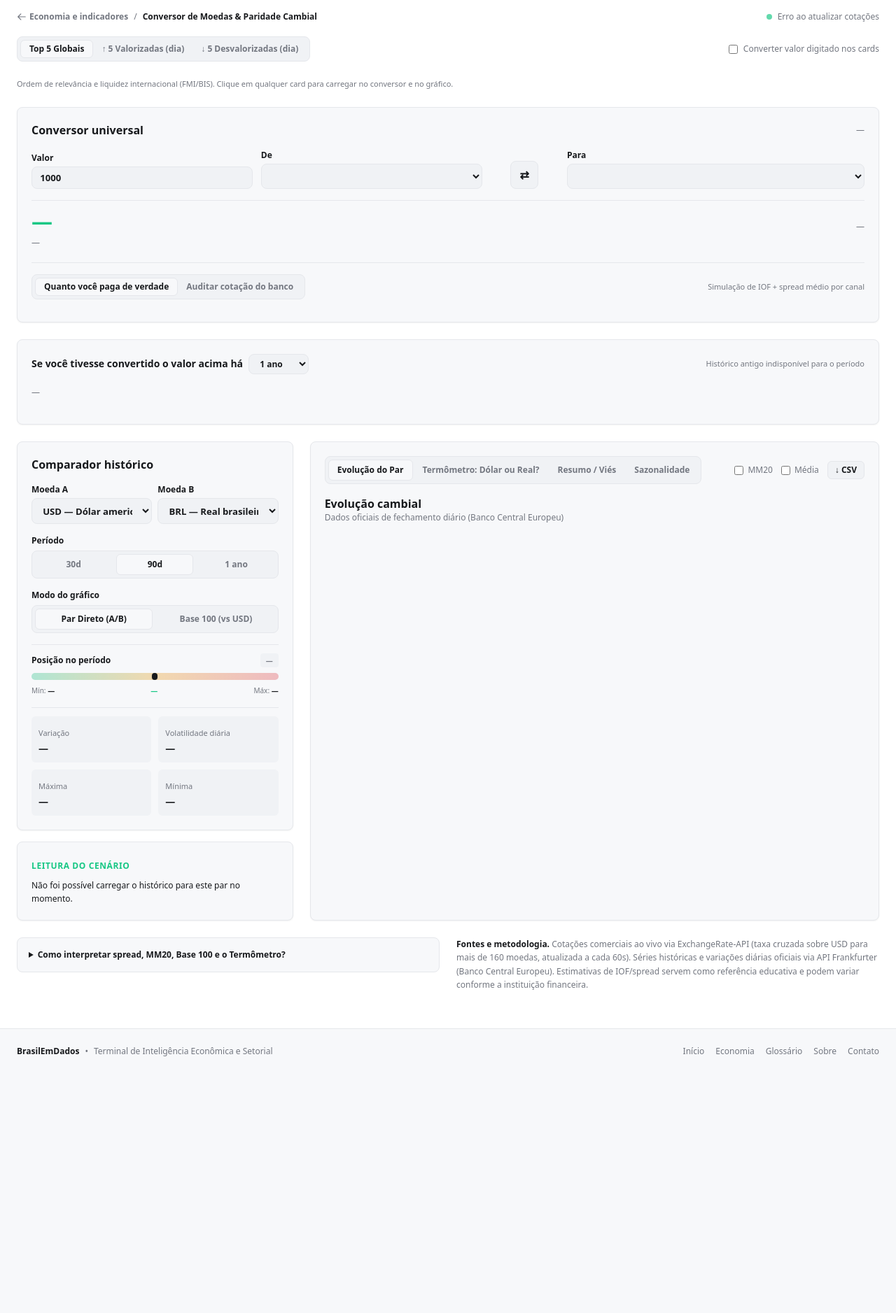
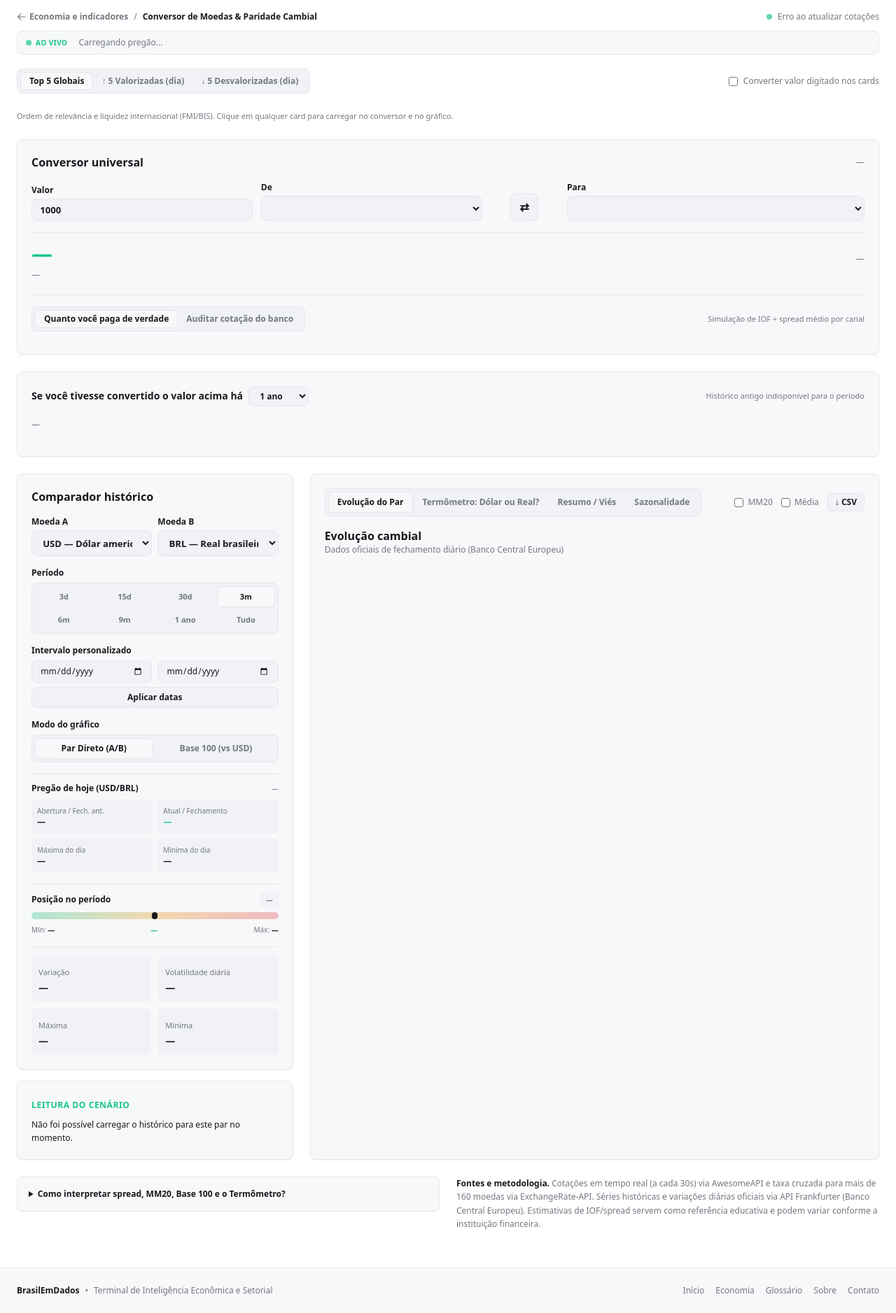
Before and after one commit to lrfarias/BrazilData, a Spring Boot app: page /cambio.html in a window 1280 px wide. Shown: the part 65-1942 px from the top of the page at 70% size. Before the commit the page ends 1575 px from the top, so only its background shows below. Run offline with Spring Boot 4, Linux system fonts and the light colour scheme; lists and menus that the app fills with data are empty; a map, chart or similar area stays blank; some libraries are stand-ins or nearby versions.

Commit message:
novos graficos e novas pesquisas

```diff
--- a/src/main/resources/static/cambio.html
+++ b/src/main/resources/static/cambio.html
@@ -18,8 +18,8 @@
         <div class="flex items-center gap-3">
           <a href="index.html" class="flex items-center gap-3 group">
             <div class="w-10 h-10 rounded-lg din-secondary-bg border din-border flex items-center justify-center shadow-sm overflow-hidden group-hover:border-[#16C784] transition-colors duration-200">
-  <img src="download.png" alt="BrasilEmDados" class="w-8 h-8 object-contain transition-transform duration-200 group-hover:scale-110">
-</div>
+              <img src="download.png" alt="BrasilEmDados" class="w-8 h-8 object-contain transition-transform duration-200 group-hover:scale-110">
+            </div>
             <div>
               <div class="flex items-center gap-2">
                 <span class="text-lg font-extrabold tracking-tight din-text-main">BrasilEmDados</span>
@@ -117,6 +117,18 @@
     <div class="flex items-center gap-2 din-text-muted">
       <span class="w-2 h-2 rounded-full bg-[#16C784] animate-pulse"></span>
       <span id="statusLive">Carregando cotações...</span>
+    </div>
+  </div>
+
+  <!-- Fita de Cotações ao Vivo (AwesomeAPI - 30s) -->
+  <div class="max-w-7xl mx-auto px-4 sm:px-6 pt-3 ocultar-em-presentation">
+    <div class="din-card-bg border din-border rounded-lg px-3 py-2 flex items-center gap-4 overflow-x-auto no-scrollbar text-xs">
+      <span class="inline-flex items-center gap-1.5 font-bold uppercase tracking-wider text-[10px] din-green shrink-0">
+        <span class="w-2 h-2 rounded-full bg-[#16C784] animate-pulse"></span> AO VIVO
+      </span>
+      <div id="tickerLive" class="flex items-center gap-5 shrink-0 din-text-muted">
+        Carregando pregão...
+      </div>
     </div>
   </div>
 
@@ -244,20 +256,39 @@
 
           <div class="grid grid-cols-2 gap-2">
             <label class="text-xs font-semibold din-text-main">Moeda A
-              <select id="gMoedaA" class="inp mt-1" onchange="carregarGrafico(); carregarSazonalidade();"></select>
+              <select id="gMoedaA" class="inp mt-1" onchange="carregarGrafico(); carregarSazonalidade(); if(typeof atualizarPainelOhlcDia==='function') atualizarPainelOhlcDia();"></select>
             </label>
             <label class="text-xs font-semibold din-text-main">Moeda B
-              <select id="gMoedaB" class="inp mt-1" onchange="carregarGrafico(); carregarSazonalidade();"></select>
+              <select id="gMoedaB" class="inp mt-1" onchange="carregarGrafico(); carregarSazonalidade(); if(typeof atualizarPainelOhlcDia==='function') atualizarPainelOhlcDia();"></select>
             </label>
           </div>
 
+          <!-- Períodos Rápidos -->
           <div>
             <span class="block text-xs font-semibold din-text-main mb-1.5">Período</span>
-            <div class="grid grid-cols-3 gap-1.5 din-secondary-bg p-1 rounded-lg border din-border text-xs font-semibold">
+            <div class="grid grid-cols-4 gap-1 din-secondary-bg p-1 rounded-lg border din-border text-[11px] font-semibold">
+              <button id="p3" type="button" onclick="setPeriodo(3)" class="py-1.5 rounded-md din-text-muted transition">3d</button>
+              <button id="p15" type="button" onclick="setPeriodo(15)" class="py-1.5 rounded-md din-text-muted transition">15d</button>
               <button id="p30" type="button" onclick="setPeriodo(30)" class="py-1.5 rounded-md din-text-muted transition">30d</button>
-              <button id="p90" type="button" onclick="setPeriodo(90)" class="py-1.5 rounded-md din-card-bg din-text-main border din-border transition">90d</button>
+              <button id="p90" type="button" onclick="setPeriodo(90)" class="py-1.5 rounded-md din-card-bg din-text-main border din-border transition">3m</button>
+              <button id="p180" type="button" onclick="setPeriodo(180)" class="py-1.5 rounded-md din-text-muted transition">6m</button>
+              <button id="p270" type="button" onclick="setPeriodo(270)" class="py-1.5 rounded-md din-text-muted transition">9m</button>
               <button id="p365" type="button" onclick="setPeriodo(365)" class="py-1.5 rounded-md din-text-muted transition">1 ano</button>
+              <button id="ptudo" type="button" onclick="setPeriodo('tudo')" class="py-1.5 rounded-md din-text-muted transition">Tudo</button>
             </div>
+          </div>
+
+          <!-- Filtro Personalizado: De X até Y -->
+          <div class="space-y-1.5">
+            <span class="block text-xs font-semibold din-text-main">Intervalo personalizado</span>
+            <div class="grid grid-cols-2 gap-2">
+              <input id="dtInicio" type="date" class="inp text-xs py-1.5">
+              <input id="dtFim" type="date" class="inp text-xs py-1.5">
+            </div>
+            <button type="button" onclick="aplicarPeriodoCustom()"
+              class="w-full py-1.5 rounded-lg text-xs font-semibold din-secondary-bg border din-border din-text-main hover:border-[#16C784] transition">
+              Aplicar datas
+            </button>
           </div>
 
           <div>
@@ -265,6 +296,32 @@
             <div class="grid grid-cols-2 gap-1.5 din-secondary-bg p-1 rounded-lg border din-border text-xs font-semibold">
               <button id="mPar" type="button" onclick="setModo('par')" class="py-1.5 rounded-md din-card-bg din-text-main border din-border transition">Par Direto (A/B)</button>
               <button id="mBase" type="button" onclick="setModo('base100')" class="py-1.5 rounded-md din-text-muted transition">Base 100 (vs USD)</button>
+            </div>
+          </div>
+
+          <!-- Mini-painel Pregão do Dia (Abertura / Fechamento / Máx / Mín) -->
+          <div id="boxOhlcDia" class="pt-3 border-t din-border space-y-2">
+            <div class="flex items-center justify-between text-xs">
+              <span class="font-semibold din-text-main">Pregão de hoje (<span id="ohlcPar">USD/BRL</span>)</span>
+              <span id="ohlcHora" class="text-[10px] din-text-muted">—</span>
+            </div>
+            <div class="grid grid-cols-2 gap-2 text-xs">
+              <div class="din-secondary-bg rounded-md p-2">
+                <span class="text-[10px] din-text-muted block">Abertura / Fech. ant.</span>
+                <strong id="ohlcAbertura" class="din-text-main font-bold">—</strong>
+              </div>
+              <div class="din-secondary-bg rounded-md p-2">
+                <span class="text-[10px] din-text-muted block">Atual / Fechamento</span>
+                <strong id="ohlcAtual" class="din-green font-bold">—</strong>
+              </div>
+              <div class="din-secondary-bg rounded-md p-2">
+                <span class="text-[10px] din-text-muted block">Máxima do dia</span>
+                <strong id="ohlcMaxDia" class="din-text-main font-bold">—</strong>
+              </div>
+              <div class="din-secondary-bg rounded-md p-2">
+                <span class="text-[10px] din-text-muted block">Mínima do dia</span>
+                <strong id="ohlcMinDia" class="din-text-main font-bold">—</strong>
+              </div>
             </div>
           </div>
 
@@ -349,7 +406,7 @@
         <div id="viewGrafMacro" class="hidden flex-1 flex flex-col space-y-3">
           <div>
             <h2 class="text-base font-semibold din-text-main">O Dólar subiu no mundo ou o Real caiu sozinho?</h2>
-            <p class="text-xs din-text-muted">Variação acumulada de cada moeda frente ao Dólar (USD) nos últimos <strong id="macroDias" class="din-text-main">90</strong> dias. Barras verdes = valorizou frente ao USD.</p>
+            <p class="text-xs din-text-muted">Variação acumulada de cada moeda frente ao Dólar (USD) no período de <strong id="macroDias" class="din-text-main">3 meses</strong>. Barras verdes = valorizou frente ao USD.</p>
           </div>
           <div class="flex-1 min-h-[300px]"><canvas id="grafMacro"></canvas></div>
           <p id="macroVeredito" class="text-xs din-secondary-bg border din-border rounded-lg p-3 din-text-main leading-relaxed">—</p>
@@ -393,7 +450,7 @@
       </details>
 
       <p class="lg:col-span-6 text-xs din-text-muted leading-relaxed">
-        <strong class="din-text-main">Fontes e metodologia.</strong> Cotações comerciais ao vivo via ExchangeRate-API (taxa cruzada sobre USD para mais de 160 moedas, atualizada a cada 60s). Séries históricas e variações diárias oficiais via API Frankfurter (Banco Central Europeu). Estimativas de IOF/spread servem como referência educativa e podem variar conforme a instituição financeira.
+        <strong class="din-text-main">Fontes e metodologia.</strong> Cotações em tempo real (a cada 30s) via AwesomeAPI e taxa cruzada para mais de 160 moedas via ExchangeRate-API. Séries históricas e variações diárias oficiais via API Frankfurter (Banco Central Europeu). Estimativas de IOF/spread servem como referência educativa e podem variar conforme a instituição financeira.
       </p>
     </section>
   </main>
@@ -432,10 +489,15 @@
   $('gMoedaB').value = 'BRL';
 
   carregarTaxasAoVivo(true);
+  if (typeof atualizarTempoRealAwesome === 'function') atualizarTempoRealAwesome();
   carregarVariacoesDia();
   carregarGrafico();
   carregarRetrospectivo();
-  setInterval(() => carregarTaxasAoVivo(false), 60000);
+
+  setInterval(() => {
+    carregarTaxasAoVivo(false);
+    if (typeof atualizarTempoRealAwesome === 'function') atualizarTempoRealAwesome();
+  }, 30000);
 })();
 </script>
 </body>
--- a/src/main/resources/static/js/cambio/cambio-core.js
+++ b/src/main/resources/static/js/cambio/cambio-core.js
@@ -352,4 +352,85 @@ async function carregarTaxasAoVivo(inicial = false) {
   } catch {
     $('statusLive').textContent = 'Erro ao atualizar cotações';
   }
+  let cacheAwesome = {};
+
+async function atualizarTempoRealAwesome() {
+  const pares = 'USD-BRL,EUR-BRL,GBP-BRL,JPY-BRL,CHF-BRL,CAD-BRL,AUD-BRL,CNY-BRL,BTC-BRL';
+  try {
+    const res = await fetch(`https://economia.awesomeapi.com.br/json/last/${pares}`);
+    if (!res.ok) return;
+    cacheAwesome = await res.json();
+
+    renderTickerLive();
+    atualizarPainelOhlcDia();
+
+    const agora = new Date().toLocaleTimeString('pt-BR', { hour: '2-digit', minute: '2-digit', second: '2-digit' });
+    const elStatus = $('statusLive');
+    if (elStatus) elStatus.textContent = `Tempo real • atualizado às ${agora}`;
+  } catch (e) {
+    console.warn('AwesomeAPI indisponível no momento:', e);
+  }
 }
+
+function renderTickerLive() {
+  const el = $('tickerLive');
+  if (!el) return;
+  const chaves = ['USDBRL', 'EURBRL', 'GBPBRL', 'CNYBRL', 'BTCBRL'];
+
+  el.innerHTML = chaves.map(k => {
+    const d = cacheAwesome[k];
+    if (!d) return '';
+    const bid = parseFloat(d.bid);
+    const pct = parseFloat(d.pctChange);
+    const cor = pct >= 0 ? 'din-green' : 'din-red';
+    const sinal = pct >= 0 ? '+' : '';
+    const casas = k === 'BTCBRL' ? 0 : 4;
+    return `
+      <span class="inline-flex items-center gap-1.5">
+        <strong class="din-text-main">${d.code}/${d.codein}</strong>
+        <span class="font-mono din-text-main">${bid.toLocaleString('pt-BR', { minimumFractionDigits: casas, maximumFractionDigits: casas })}</span>
+        <span class="font-semibold ${cor}">${sinal}${pct.toFixed(2)}%</span>
+      </span>
+    `;
+  }).join('<span class="opacity-30">|</span>');
+}
+
+function atualizarPainelOhlcDia() {
+  const a = $('gMoedaA')?.value || 'USD';
+  const b = $('gMoedaB')?.value || 'BRL';
+  const elPar = $('ohlcPar');
+  if (elPar) elPar.textContent = `${a}/${b}`;
+
+  const chaveDireta = `${a}${b}`;
+  const chaveInversa = `${b}${a}`;
+  const d = cacheAwesome[chaveDireta] || cacheAwesome[chaveInversa];
+
+  if (!d) {
+    $('ohlcAbertura').textContent = 'Fechamento BCE';
+    $('ohlcAtual').textContent = '—';
+    $('ohlcMaxDia').textContent = '—';
+    $('ohlcMinDia').textContent = '—';
+    $('ohlcHora').textContent = 'Sem intradiário';
+    return;
+  }
+
+  const invertido = !cacheAwesome[chaveDireta];
+  const bid = parseFloat(d.bid);
+  const varBid = parseFloat(d.varBid);
+  const aberturaRaw = bid - varBid;
+  const highRaw = parseFloat(d.high);
+  const lowRaw = parseFloat(d.low);
+
+  const atual = invertido ? (1 / bid) : bid;
+  const abertura = invertido ? (1 / aberturaRaw) : aberturaRaw;
+  const maxDia = invertido ? (1 / lowRaw) : highRaw;
+  const minDia = invertido ? (1 / highRaw) : lowRaw;
+
+  const fmt = v => v.toLocaleString('pt-BR', { minimumFractionDigits: 4, maximumFractionDigits: 4 });
+  $('ohlcAbertura').textContent = fmt(abertura);
+  $('ohlcAtual').textContent = fmt(atual);
+  $('ohlcMaxDia').textContent = fmt(maxDia);
+  $('ohlcMinDia').textContent = fmt(minDia);
+  $('ohlcHora').textContent = (d.create_date || '').split(' ')[1] || 'Hoje';
+}
+}
--- a/src/main/resources/static/js/cambio/cambio-graficos.js
+++ b/src/main/resources/static/js/cambio/cambio-graficos.js
@@ -1,15 +1,56 @@
 let abaGraf = 'evol', periodo = 90, modo = 'par';
+let dataInicioCustom = null, dataFimCustom = null;
 let ultimoHist = null, dadosSazonalidade = null;
 let chart = null, chartMacro = null, chartSazonal = null;
 
+function labelPeriodo() {
+  if (periodo === 'custom' && dataInicioCustom && dataFimCustom) {
+    const fmt = d => d.split('-').reverse().join('/');
+    return `${fmt(dataInicioCustom)} a ${fmt(dataFimCustom)}`;
+  }
+  if (periodo === 'tudo') return 'todo o período';
+  if (periodo === 365) return '1 ano';
+  if (periodo === 270) return '9 meses';
+  if (periodo === 180) return '6 meses';
+  if (periodo === 90) return '3 meses';
+  return `${periodo} dias`;
+}
+
 function setPeriodo(d) {
   periodo = d;
+  dataInicioCustom = null;
+  dataFimCustom = null;
+
   const on = 'py-1.5 rounded-md din-card-bg din-text-main border din-border transition';
   const off = 'py-1.5 rounded-md din-text-muted transition';
-  $('p30').className = d === 30 ? on : off;
-  $('p90').className = d === 90 ? on : off;
-  $('p365').className = d === 365 ? on : off;
-  $('macroDias').textContent = d;
+  ['p3', 'p15', 'p30', 'p90', 'p180', 'p270', 'p365', 'ptudo'].forEach(id => {
+    const btn = $(id);
+    if (btn) btn.className = id === `p${d}` ? on : off;
+  });
+
+  if ($('macroDias')) $('macroDias').textContent = labelPeriodo();
+  if (typeof atualizarPainelOhlcDia === 'function') atualizarPainelOhlcDia();
+  carregarGrafico();
+}
+
+function aplicarPeriodoCustom() {
+  const ini = $('dtInicio')?.value;
+  const fim = $('dtFim')?.value;
+  if (!ini || !fim || ini >= fim) {
+    alert('Selecione uma data inicial anterior à data final.');
+    return;
+  }
+  dataInicioCustom = ini;
+  dataFimCustom = fim;
+  periodo = 'custom';
+
+  const off = 'py-1.5 rounded-md din-text-muted transition';
+  ['p3', 'p15', 'p30', 'p90', 'p180', 'p270', 'p365', 'ptudo'].forEach(id => {
+    const btn = $(id);
+    if (btn) btn.className = off;
+  });
+
+  if ($('macroDias')) $('macroDias').textContent = labelPeriodo();
   carregarGrafico();
 }
 
@@ -54,14 +95,34 @@ function renderizarTudoGraficos() {
 
 async function carregarGrafico() {
   const a = $('gMoedaA').value, b = $('gMoedaB').value;
-  const ini = dataISO(periodo), fim = dataISO(0);
+  let ini, fim = dataISO(0);
+
+  if (periodo === 'custom' && dataInicioCustom && dataFimCustom) {
+    ini = dataInicioCustom;
+    fim = dataFimCustom;
+  } else if (periodo === 'tudo') {
+    ini = '1999-01-04';
+  } else {
+    const diasBusca = periodo === 3 ? 7 : Number(periodo);
+    ini = dataISO(diasBusca);
+  }
+
   const todosSyms = [...new Set([a, b, ...MACRO_PARES.map(m => m.c)])].filter(x => x !== 'USD');
 
   try {
     const r = await fetch(`https://api.frankfurter.dev/v1/${ini}..${fim}?base=USD&symbols=${todosSyms.join(',')}`);
     if (!r.ok) throw new Error('Frankfurter');
     const j = await r.json();
-    ultimoHist = { a, b, rates: j.rates };
+
+    let rates = j.rates || {};
+    if (periodo === 3) {
+      const ultimas3 = Object.keys(rates).sort().slice(-3);
+      const filtrado = {};
+      ultimas3.forEach(dt => { filtrado[dt] = rates[dt]; });
+      rates = filtrado;
+    }
+
+    ultimoHist = { a, b, rates };
     desenharGrafico();
     desenharMacro();
     atualizarResumoIndicadores();
@@ -110,10 +171,9 @@ function atualizarRadar(atual, min, max) {
   }
 }
 
-// Velocímetro SVG limpo (score de -100 a +100)
 function svgVelocimetro(score) {
   const clamp = Math.max(-100, Math.min(100, score));
-  const ang = (clamp / 100) * 78; // graus de inclinação do ponteiro
+  const ang = (clamp / 100) * 78;
   return `<svg viewBox="0 0 180 96" class="w-40 h-24 mx-auto overflow-visible">
     <path d="M 20 82 A 70 70 0 0 1 56 22" fill="none" stroke="#EA3943" stroke-width="8" stroke-linecap="round"/>
     <path d="M 65 18 A 70 70 0 0 1 115 18" fill="none" stroke="#9299A3" stroke-width="8" stroke-linecap="round"/>
@@ -137,19 +197,17 @@ function atualizarResumoIndicadores() {
   if (!ultimoHist) return;
   const { a, b, rates } = ultimoHist;
   const datas = Object.keys(rates).sort();
-  if (datas.length < 5) return;
+  if (datas.length < 3) return;
   const getUSD = (dt, cod) => cod === 'USD' ? 1 : rates[dt][cod];
   const serie = datas.map(dt => getUSD(dt, b) / getUSD(dt, a));
   const ultimo = serie[serie.length - 1];
 
-  // Osciladores (posição no range + retorno recente)
   const min = Math.min(...serie), max = Math.max(...serie);
   const posRange = max > min ? ((ultimo - min) / (max - min)) * 200 - 100 : 0;
   const prev5 = serie[Math.max(0, serie.length - 6)];
   const mom5 = prev5 > 0 ? ((ultimo - prev5) / prev5) * 1000 : 0;
   const scoreOsc = (posRange * 0.6) + (mom5 * 0.4);
 
-  // Médias Móveis (preço vs MM20 e tendência de curto prazo)
   const mm20Arr = calcMM(serie, Math.min(20, serie.length)).filter(x => x != null);
   const mm20 = mm20Arr[mm20Arr.length - 1] || ultimo;
   const difMm = mm20 > 0 ? ((ultimo - mm20) / mm20) * 1500 : 0;
@@ -181,10 +239,13 @@ function atualizarResumoIndicadores() {
 function desenharGrafico() {
   const { a, b, rates } = ultimoHist;
   const datas = Object.keys(rates).sort();
+  if (!datas.length) return;
   const getUSD = (dt, cod) => cod === 'USD' ? 1 : rates[dt][cod];
-  const labels = datas.map(d => d.slice(8, 10) + '/' + d.slice(5, 7));
+  const mostraAno = periodo === 'tudo' || periodo === 'custom' || Number(periodo) >= 365;
+  const labels = datas.map(d => mostraAno ? `${d.slice(8, 10)}/${d.slice(5, 7)}/${d.slice(2, 4)}` : `${d.slice(8, 10)}/${d.slice(5, 7)}`);
   const c = BD.cor();
   const showMM20 = $('chkMM20').checked, showMedia = $('chkMedia').checked;
+  const lblPer = labelPeriodo();
 
   if (chart) chart.destroy();
 
@@ -196,7 +257,7 @@ function desenharGrafico() {
     const media = serie.reduce((s, x) => s + x, 0) / serie.length;
     const vol = calcVolatilidade(serie);
 
-    $('titGraf').textContent = `Par direto: ${a}/${b} (${periodo} dias)`;
+    $('titGraf').textContent = `Par direto: ${a}/${b} (${lblPer})`;
     $('subGraf').textContent = `Quanto 1 ${a} comprou em ${b} ao longo do período`;
     $('mVar').innerHTML = `<span class="${variacao >= 0 ? 'din-green' : 'din-red'}">${variacao >= 0 ? '+' : ''}${BD.num(variacao, 2)}%</span>`;
     $('mVol').textContent = `${BD.num(vol, 2)}%`;
@@ -205,7 +266,7 @@ function desenharGrafico() {
     atualizarRadar(fim, min, max);
 
     const dir = variacao >= 0 ? `se valorizou` : `se desvalorizou`;
-    $('leituraGraf').innerHTML = `Nos últimos <strong>${periodo} dias</strong>, o <strong>${a}</strong> ${dir} <strong>${BD.num(Math.abs(variacao), 2)}%</strong> frente ao <strong>${b}</strong> (média de ${BD.num(media, 4)} e volatilidade diária de <strong>${BD.num(vol, 2)}%</strong>).`;
+    $('leituraGraf').innerHTML = `No período (<strong>${lblPer}</strong>), o <strong>${a}</strong> ${dir} <strong>${BD.num(Math.abs(variacao), 2)}%</strong> frente ao <strong>${b}</strong> (média de ${BD.num(media, 4)} e volatilidade diária de <strong>${BD.num(vol, 2)}%</strong>).`;
 
     const datasets = [{
       label: `${a}/${b}`,
@@ -214,7 +275,7 @@ function desenharGrafico() {
       backgroundColor: 'rgba(22,199,132,0.10)',
       fill: true,
       borderWidth: 2,
-      pointRadius: 0,
+      pointRadius: datas.length <= 15 ? 3 : 0,
       tension: .15
     }];
     if (showMM20) datasets.push({ label: 'MM20', data: calcMM(serie, 20), borderColor: '#F59E0B', borderWidth: 1.7, pointRadius: 0, tension: .2 });
@@ -243,7 +304,7 @@ function desenharGrafico() {
     $('mMin').textContent = BD.num(Math.min(...baseA, ...baseB), 1);
 
     const venc = varA >= varB ? a : b;
-    $('leituraGraf').innerHTML = `Em <strong>${periodo} dias</strong> frente ao Dólar, <strong>${venc}</strong> teve melhor performance: <strong>${a}</strong> variou <strong>${varA >= 0 ? '+' : ''}${BD.num(varA, 2)}%</strong> e <strong>${b}</strong> variou <strong>${varB >= 0 ? '+' : ''}${BD.num(varB, 2)}%</strong>.`;
+    $('leituraGraf').innerHTML = `Em <strong>${lblPer}</strong> frente ao Dólar, <strong>${venc}</strong> teve melhor performance: <strong>${a}</strong> variou <strong>${varA >= 0 ? '+' : ''}${BD.num(varA, 2)}%</strong> e <strong>${b}</strong> variou <strong>${varB >= 0 ? '+' : ''}${BD.num(varB, 2)}%</strong>.`;
 
     const datasets = [
       { label: `${a} (Base 100)`, data: baseA, borderColor: '#16C784', borderWidth: 2, pointRadius: 0, tension: .15 },
@@ -315,7 +376,6 @@ function desenharMacro() {
   });
 }
 
-// SAZONALIDADE (Gráfico por Ano + Matriz Mensal Colorida)
 const MESES_LBL = ['jan.', 'fev.', 'mar.', 'abr.', 'mai.', 'jun.', 'jul.', 'ago.', 'set.', 'out.', 'nov.', 'dez.'];
 const CORES_ANOS = ['#16C784', '#2563EB', '#F59E0B', '#8B5CF6', '#EA3943', '#06B6D4'];
 
@@ -370,7 +430,6 @@ function desenharSazonalidade() {
   const { a, b, anos, matriz } = dadosSazonalidade;
   const c = BD.cor();
 
-  // Gráfico de linhas anual acumulado por mês
   const datasets = anos.map((ano, idx) => {
     let acum = 0;
     const serieAcum = matriz[ano].map(v => {
@@ -407,7 +466,6 @@ function desenharSazonalidade() {
     }
   });
 
-  // Matriz mensal colorida (estilo tabela de sazonalidade)
   const anosDesc = [...anos].reverse();
   let html = `<thead><tr class="border-b din-border din-text-muted">
     <th class="py-2 px-2 text-left">Ano (${a}/${b})</th>
@@ -432,7 +490,6 @@ function desenharSazonalidade() {
     html += `<td class="py-2 px-2 text-right ${corAno}">${somaAno >= 0 ? '+' : ''}${BD.num(somaAno, 2)}%</td></tr>`;
   });
 
-  // Linha de contagem de altas e baixas por mês
   html += `<tr class="font-bold"><td class="py-2 px-2 din-text-main">Altos e baixos</td>`;
   for (let m = 0; m < 12; m++) {
     let altas = 0, baixas = 0;
@@ -465,7 +522,7 @@ function exportarCSV() {
   const blob = new Blob(['\uFEFF' + linhas.join('\n')], { type: 'text/csv;charset=utf-8;' });
   const link = document.createElement('a');
   link.href = URL.createObjectURL(blob);
-  link.download = `brasilemdados_${a}_${b}_${periodo}d.csv`;
+  link.download = `brasilemdados_${a}_${b}_${periodo}.csv`;
   link.click();
 }
 
```
